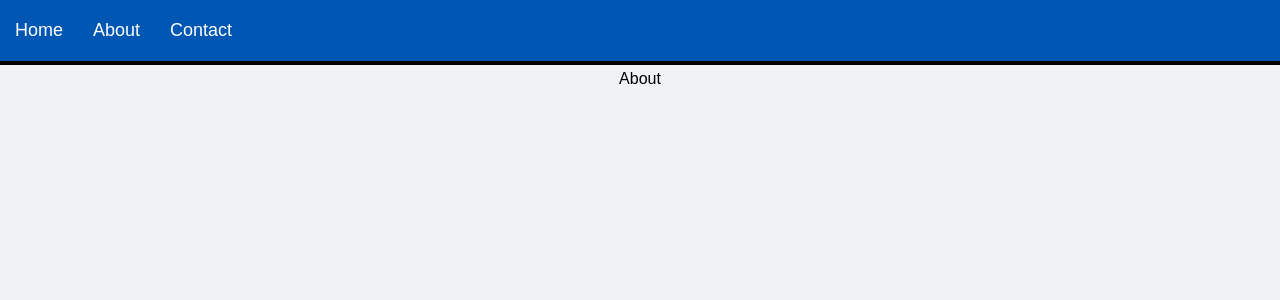
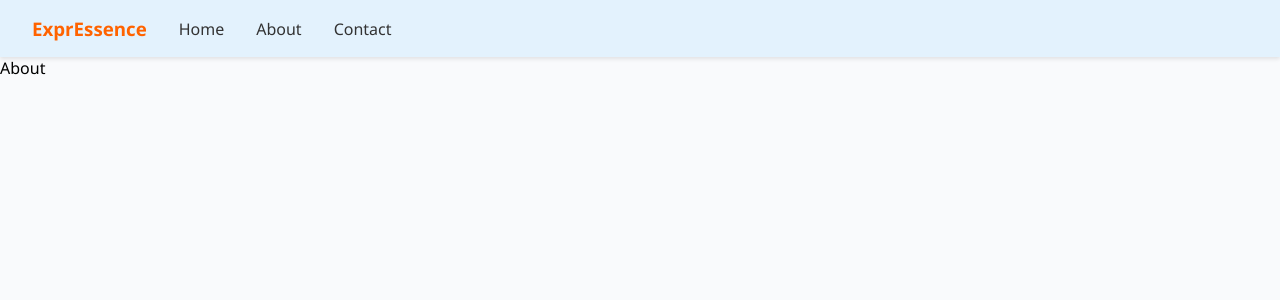
Before and after one commit to xCamelot2001/project-fea-webapp, a React (Create React App) app in the folder client/: page /about in a window 1280 px wide. Shown: the top 300 px of the page. Built offline with nearby package versions, Linux system fonts and the light colour scheme.

Commit message:
webapp is fully functional - added some more styling

```diff
--- a/client/package.json
+++ b/client/package.json
@@ -7,8 +7,10 @@
     "@testing-library/jest-dom": "^5.17.0",
     "@testing-library/react": "^13.4.0",
     "@testing-library/user-event": "^13.5.0",
+    "bootstrap": "^5.3.3",
     "face-api.js": "^0.22.2",
     "react": "^18.2.0",
+    "react-bootstrap": "^2.10.2",
     "react-dom": "^18.2.0",
     "react-markdown": "^9.0.1",
     "react-router-dom": "^6.22.3",
--- a/client/src/App.css
+++ b/client/src/App.css
@@ -1,123 +1,178 @@
-body {
-  background-color: #f0f2f5; /* Soft grey background */
-  font-family: Arial, sans-serif;
+/* Global Styles */
+body, html {
   margin: 0;
-  padding-top: 70px; /* Added padding to push the content below the fixed header */
+  padding: 0;
+  font-family: 'Segoe UI', Tahoma, Geneva, Verdana, sans-serif;
+  background: #f9fafc;
+}
+
+/* Header Styles */
+nav {
   display: flex;
-  flex-direction: column;
   align-items: center;
-  justify-content: flex-start;
+  background-color: #e3f2fd;
+  box-shadow: 0 2px 4px rgba(0, 0, 0, 0.1);
+  padding: 1rem 2rem;
+}
+
+nav h3 {
+  margin: 0;
+  animation: rainbow-text 5s linear infinite;
+}
+
+@keyframes rainbow-text {
+  0%,100% { color: red; }
+  16% { color: orange; }
+  33% { color: yellow; }
+  50% { color: green; }
+  66% { color: blue; }
+  83% { color: indigo; }
+}
+
+nav a {
+  text-decoration: none;
+  margin-left: 2rem;
+  color: #333;
+  transition: color 0.3s;
+}
+
+nav a:hover {
+  color: #1a73e8;
+}
+
+/* Content Generation Styles */
+.content-area {
+  margin: 2rem auto;
+  padding: 2rem;
+  background: #fff;
+  border-radius: 8px;
+  box-shadow: 0 2px 4px rgba(0, 0, 0, 0.1);
+  width: 80%; /* Responsive width */
+}
+
+.input-area {
+  display: flex;
+  justify-content: space-between;
+  margin: 2rem auto;
+  padding: 1rem;
+  width: 80%; /* Responsive width */
+}
+
+.input-area input {
+  width: 80%;
+  padding: 0.5rem;
+  margin-right: 1rem;
+  border: 1px solid #ddd;
+  border-radius: 4px;
+}
+
+.input-area button {
+  padding: 0.5rem 1rem;
+  background-color: #007bff;
+  color: white;
+  border: none;
+  border-radius: 4px;
+  cursor: pointer;
+}
+
+.input-area button:hover {
+  background-color: #0056b3;
+}
+
+/* ChatBox Styles */
+.chatbox-container {
+  margin: 2rem auto;
+  padding: 1rem;
+  background: #fff;
+  border-radius: 8px;
+  box-shadow: 0 2px 4px rgba(0, 0, 0, 0.1);
+  width: 80%; /* Responsive width */
+}
+
+.messages {
+  max-height: 300px;
   overflow-y: auto;
 }
 
-.Header {
-  width: 100%;
-  color: #ffffff;
-  background-color: #0056b3; /* Darker blue for the header */
-  padding: 20px 0; /* Padding only top and bottom */
-  box-sizing: border-box;
-  border-bottom: 4px solid #000000;
-  position: fixed;
-  top: 0;
-  left: 0;
-  z-index: 100;
+.message {
+  background: #eef1f5;
+  padding: 1rem;
+  margin-bottom: 1rem;
+  border-radius: 8px;
+  border-left: 3px solid #007bff;
 }
 
-/* Target links directly within the header */
-.Header a {
-  color: #ffffff; /* Change the color of links in the header to white */
-  font-size: 18px;
-  margin: 0 15px; /* Adjusted spacing around links */
-  text-decoration: none; /* Removes underline from links */
+.input-area {
+  display: flex;
+  margin-top: 1rem;
 }
 
-/* Remove link color when visited or link */
-.Header a:visited,
-.Header a:link {
-  color: #ffffff; /* Ensures that visited links do not change color */
+.input-area input {
+  flex-grow: 1;
+  padding: 0.5rem;
+  border: 1px solid #ddd;
+  border-radius: 4px;
+}
+
+.input-area button {
+  padding: 0.5rem 1rem;
+  margin-left: 1rem;
+  background-color: #28a745;
+  color: white;
+  border: none;
+  border-radius: 4px;
+  cursor: pointer;
+}
+
+.input-area button:hover {
+  background-color: #218838;
+}
+
+/* Responsive Design */
+@media (max-width: 768px) {
+  .input-area {
+    flex-direction: column;
+  }
+
+  .input-area input,
+  .input-area button {
+    width: 100%;
+    margin-top: 0.5rem;
+  }
+
+  nav {
+    flex-direction: column;
+  }
+
+  nav a {
+    margin-top: 1rem;
+  }
 }
 
 .video-container {
   position: relative;
-  width: 720px;
-  height: 540px;
-  overflow: hidden;
-  margin: auto;
-  border: black 1px solid;
+  width: 50%; /* Adjust the width as desired */
+  margin: 2rem auto; /* Centers the container */
+  border-radius: 8px;
+  overflow: hidden; /* Ensures no overflow */
+  aspect-ratio: 6/4 ; /* Adjust the aspect ratio as needed */
 }
 
-.video-container video {
+.video-container video,
+.video-container canvas {
+  /* Center the content in the container */
   position: absolute;
-  top: 0;
-  left: 0;
-  width: 100%;
-  height: 100%;
+  top: 50%;
+  left: 50%;
+  transform: translate(-50%, -50%); /* Adjust scale as needed */
+  /* Ensure content covers the container area */
+  min-width: 100%;
+  min-height: 100%;
+  /* Maintain aspect ratio of content */
+  object-fit: cover;
 }
 
 .video-container canvas {
-  position: absolute;
-  top: 0;
-  left: 0;
-  width: 100%;
-  height: 100%;
+  /* Set the canvas to be on top of the video */
   z-index: 10;
 }
-
-.conversation-area {
-  max-height: 300px;
-  overflow-y: auto;
-  padding: 10px;
-  border: 1px solid #ccc;
-  border-radius: 5px;
-  margin-bottom: 10px;
-}
-
-.message {
-  padding: 5px 10px;
-  margin: 5px 0;
-  border-radius: 10px;
-  max-width: 80%;
-}
-
-.message.user {
-  background-color: #e0e0e0;
-  align-self: flex-end;
-}
-
-.message.ai {
-  background-color: #add8e6;
-  align-self: flex-start;
-}
-
-.input-area {
-  display: flex;
-  margin-top: 10px;
-}
-
-.input-area input {
-  flex: 1;
-  padding: 10px;
-  margin-right: 5px;
-  border: 1px solid #ccc;
-  border-radius: 5px;
-}
-
-.input-area button {
-  padding: 10px;
-  border: none;
-  border-radius: 5px;
-  background-color: #007bff;
-  color: white;
-  cursor: pointer;
-}
-
-a:hover {
-  color: hotpink;
-}
-
-.content-area {
-  width: 100%;
-  max-width: 800px;
-  padding: 20px;
-  box-sizing: border-box;
-}
--- a/client/src/Header.js
+++ b/client/src/Header.js
@@ -4,7 +4,8 @@ import './App.css';
 
 const Header = () => {
   return (
-    <nav className='Header'>
+    <nav>
+      <h3> ExprEssence </h3>
       <Link to="/">Home</Link>
       <Link to="/about">About</Link>
       <Link to="/contact">Contact</Link>
--- a/client/src/Home.js
+++ b/client/src/Home.js
@@ -4,7 +4,6 @@ import ContentGeneration from './ContentGeneration';
 const Home = () => {
   return (
     <div>
-      <h1>ExprEssence</h1>
       <ContentGeneration />
     </div>
   );
--- a/client/src/VideoWithEmotionDetection.js
+++ b/client/src/VideoWithEmotionDetection.js
@@ -67,7 +67,7 @@ const VideoWithEmotionDetection = ({ onEmotionDetected }) => {
           setEmotion(highestEmotion);
           onEmotionDetected(highestEmotion);
         }
-      }, 500);
+      }, 1000);
     };
 
     if (video) {
```
Also changed, not shown: 2 other files (tests, documents, lock files or other folders).
